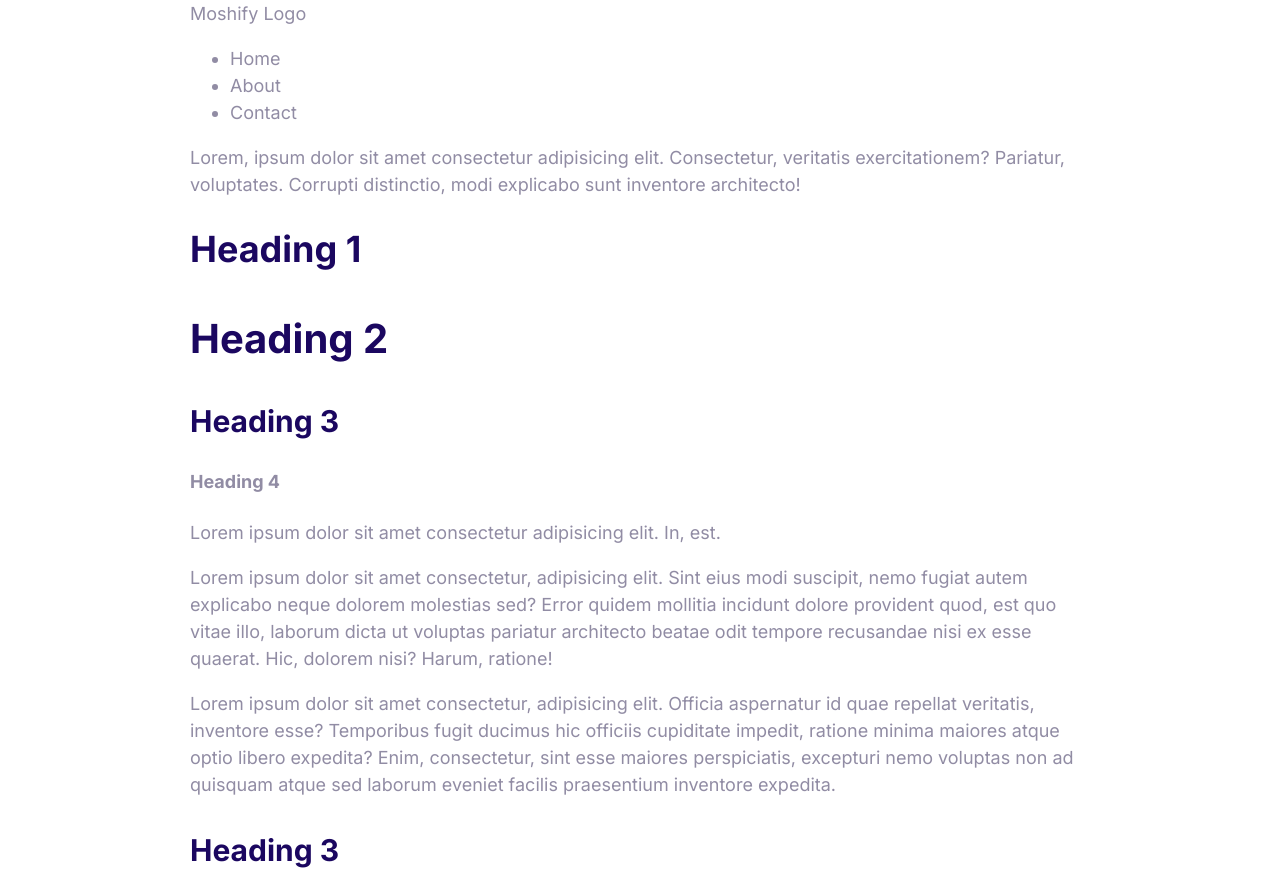
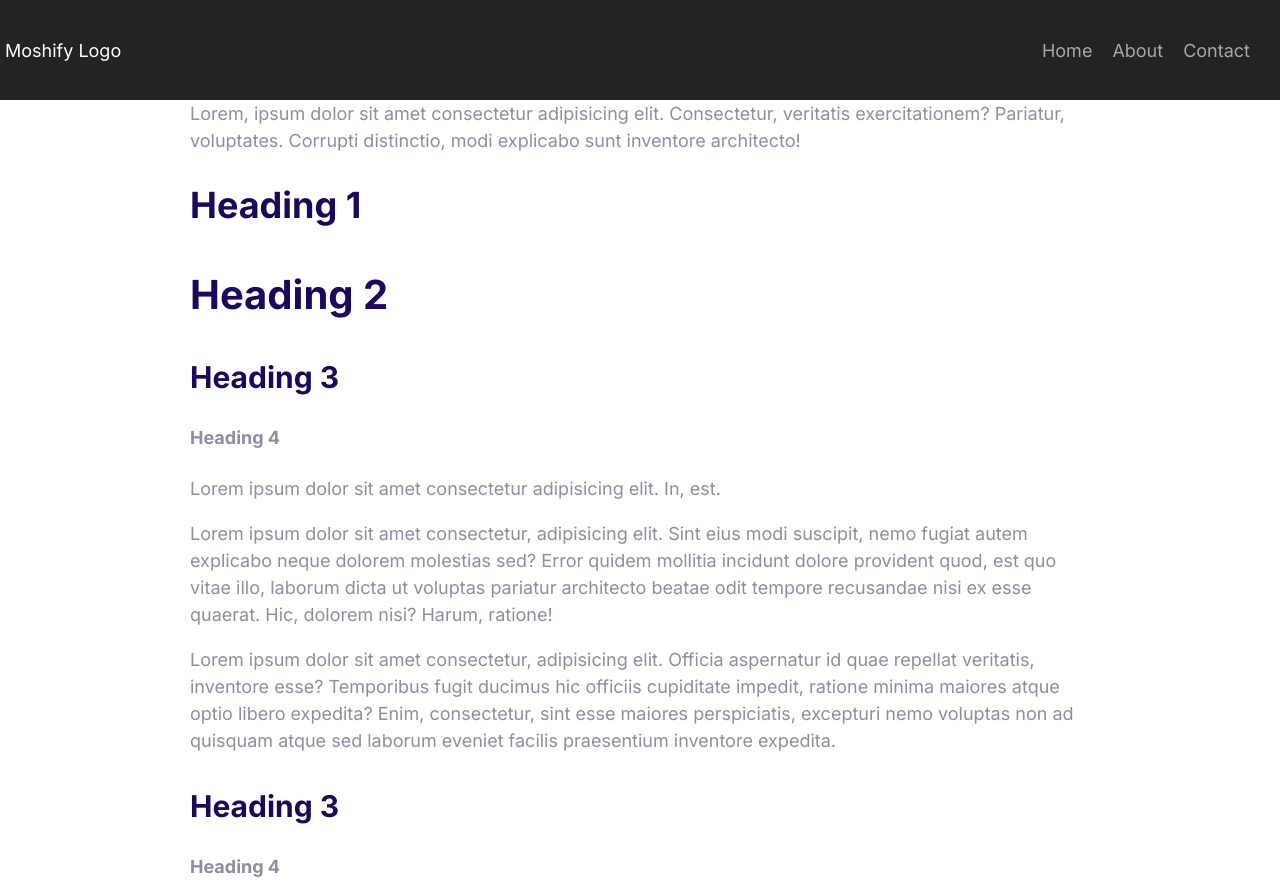
Before and after one commit to ajchariss/moshdev, a website built with Parcel: page index.html in a window 1280 px wide. Shown: the top 883 px of the page. Built offline with nearby package versions, Linux system fonts and the light colour scheme.

Commit message:
header styling

```diff
--- a/css/styles.css
+++ b/css/styles.css
@@ -85,6 +85,14 @@ p {
 
 }
 
+.grid {
+    display: grid;
+}
+
+.grid-1x2 {
+    grid-template-columns: repeat(2,1fr);
+    align-items: center;
+}
 /* Header */
 .page-header {
     background: var(--color-dark-background);
@@ -92,6 +100,33 @@ p {
     min-height: 100px;
 }
 
+.logo {
+    padding: 5px;
+}
+
+.mainmenu {
+    padding-right: 20px;
+}
+.menu {
+    display: flex;
+    justify-content: flex-end;
+}
+
+.menu-item {
+    list-style-type: none;
+    padding: 5px 10px;
+}
+
+.menu-item > a {
+    color: #fff;
+    opacity: .6;
+    text-decoration: none;
+    transition: opacity .3s;
+}
+
+.menu-item > a:hover {
+    opacity: 1;
+}
 /* Footer */
 
 .page-footer {
@@ -99,3 +134,7 @@ p {
     color: #fff;
     padding: 20px;
 }
+
+.copyright {
+    opacity: .5;
+}
--- a/index.html
+++ b/index.html
@@ -14,16 +14,14 @@
 </head>
 <body>
 <div class="wrapper">
-    <header>
-        <div class="container">
-            <div class="logo">Moshify Logo</div>
-            <div class="mainmenu">
-                <ul class="menu">
-                <li>Home</li>
-                <li>About</li>
-                <li>Contact</li>
-                </ul>
-            </div>
+    <header class="page-header grid grid-1x2">
+        <div class="logo">Moshify Logo</div>
+        <div class="mainmenu">
+            <ul class="menu">
+                <li class="menu-item"><a href="/">Home</a></li>
+                <li class="menu-item"><a href="/">About</a></li>
+                <li class="menu-item"><a href="/">Contact</a></li>
+            </ul>
         </div>
     </header>
     <main>
@@ -51,7 +49,7 @@
         </div>
     </main>
     <footer class="page-footer">
-        <div class="container"> Copyright &copy; 2024. All rights reserved.</div>
+        <div class="container"> <p class="copyright">Copyright &copy; 2024. All rights reserved.</p></div>
     </footer>
 </div>
 
```
